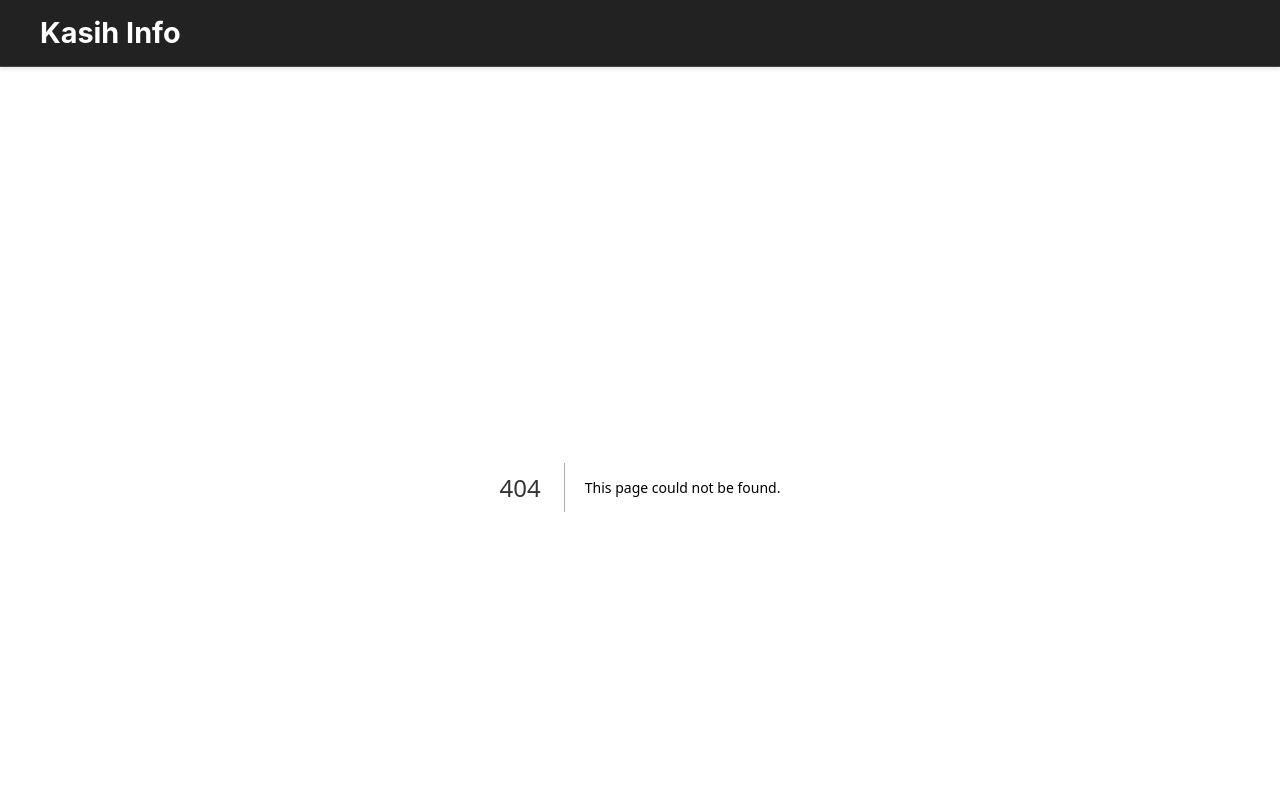
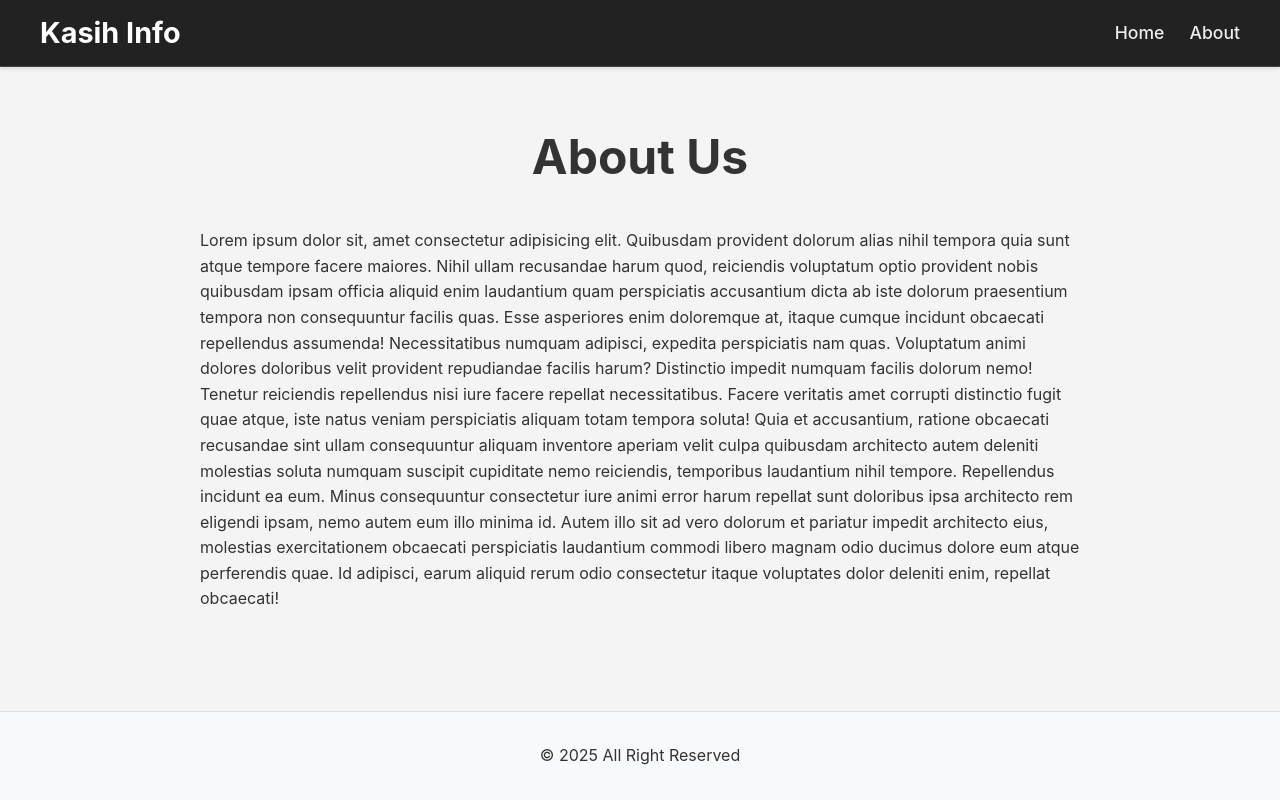
Before and after one commit to pendragonnn/learn-next-simple-news-website, a Next.js app: page /about in a window 1280 px wide. Before the commit this address had no page. Shown: the top 800 px of the page. Built offline with nearby package versions, Linux system fonts and the light colour scheme.

Commit message:
feat: menambahkan routing untuk halaman about dan berpindah menggunakan Link

```diff
--- /dev/null
+++ b/src/app/about/page.jsx
@@ -0,0 +1,38 @@
+/*
+  menambahkan route about pada nextjs caranya cukup mudah yaitu dengan membuat folder baru di dalam folder app dengan nama sesuai dengan yang diinginkan (misalnya about) kemudian di dalam folder about tersebut dibuat file page.jsx atau page.tsx yang akan menjadi halaman utama dari route about tersebut.
+*/
+
+function page() {
+  return (
+    <>
+      <h1>About Us</h1>
+      <p>
+        Lorem ipsum dolor sit, amet consectetur adipisicing elit. Quibusdam
+        provident dolorum alias nihil tempora quia sunt atque tempore facere
+        maiores. Nihil ullam recusandae harum quod, reiciendis voluptatum optio
+        provident nobis quibusdam ipsam officia aliquid enim laudantium quam
+        perspiciatis accusantium dicta ab iste dolorum praesentium tempora non
+        consequuntur facilis quas. Esse asperiores enim doloremque at, itaque
+        cumque incidunt obcaecati repellendus assumenda! Necessitatibus numquam
+        adipisci, expedita perspiciatis nam quas. Voluptatum animi dolores
+        doloribus velit provident repudiandae facilis harum? Distinctio impedit
+        numquam facilis dolorum nemo! Tenetur reiciendis repellendus nisi iure
+        facere repellat necessitatibus. Facere veritatis amet corrupti
+        distinctio fugit quae atque, iste natus veniam perspiciatis aliquam
+        totam tempora soluta! Quia et accusantium, ratione obcaecati recusandae
+        sint ullam consequuntur aliquam inventore aperiam velit culpa quibusdam
+        architecto autem deleniti molestias soluta numquam suscipit cupiditate
+        nemo reiciendis, temporibus laudantium nihil tempore. Repellendus
+        incidunt ea eum. Minus consequuntur consectetur iure animi error harum
+        repellat sunt doloribus ipsa architecto rem eligendi ipsam, nemo autem
+        eum illo minima id. Autem illo sit ad vero dolorum et pariatur impedit
+        architecto eius, molestias exercitationem obcaecati perspiciatis
+        laudantium commodi libero magnam odio ducimus dolore eum atque
+        perferendis quae. Id adipisci, earum aliquid rerum odio consectetur
+        itaque voluptates dolor deleniti enim, repellat obcaecati!
+      </p>
+    </>
+  );
+}
+
+export default page;
--- a/src/components/Header.jsx
+++ b/src/components/Header.jsx
@@ -1,9 +1,24 @@
+/*
+  komponen Link adalah komponen bawaan Next.js yang dipakai untuk membuat navigasi antar halaman tanpa reluad penuh (client-side navigation).
+  komponen ini:
+  - hanya mengganti konten halaman
+  - tidak memuat ulang CSS/JS seluruhnya
+  - tidak menghapus state global (misalnya context)
+  - mengambil data halaman terlebih dahulu, bahkan sebelum user klik
+  - langsung bekerja dengan sistem routing Next.js
+*/
+import Link from "next/link";
+
 const Header = () => {
   return (
     <header className="header">
       <nav>
         <div className="logo">
-          <a href="">Kasih Info</a>
+          <Link href="/">Kasih Info</Link>
+        </div>
+        <div className="nav-links">
+          <Link href="/">Home</Link>
+          <Link href="/about">About</Link>
         </div>
       </nav>
     </header>
--- a/tsconfig.json
+++ b/tsconfig.json
@@ -29,6 +29,6 @@
     ".next/types/**/*.ts",
     ".next/dev/types/**/*.ts",
     "**/*.mts"
-  ],
+, "src/app/about/page.jsx"  ],
   "exclude": ["node_modules"]
 }
```
